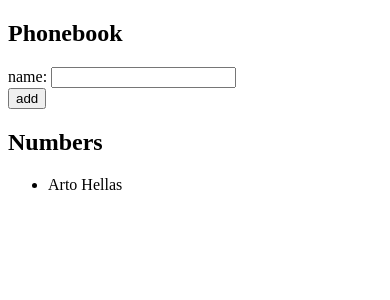
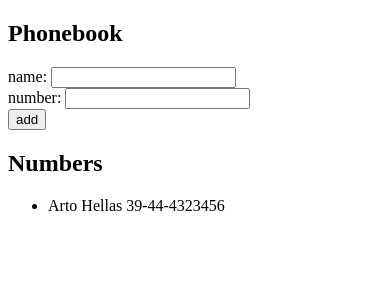
Before and after one commit to mstflotfy/fullStackOpen-exercises-submission-2024-mstflotfy, a React (Vite) app in the folder part2/thePhonebook/: page / in a window 390 px wide. Shown: the top 300 px of the page. Built offline with nearby package versions, Linux system fonts and the light colour scheme.

Commit message:
add 2.8: The Phonebook Step 3

```diff
--- a/part2/thePhonebook/src/App.jsx
+++ b/part2/thePhonebook/src/App.jsx
@@ -2,14 +2,19 @@
 
 const App = () => {
   const [persons, setPersons] = useState([
-    { name: 'Arto Hellas' }
+    {
+      name: 'Arto Hellas',
+      number: '39-44-4323456'
+    }
   ])
   const [newName, setNewName] = useState('')
+  const [newNumber, setNewNumber] = useState('')
 
   const handleSubmit = (e) => {
     e.preventDefault()
     const newPerson = {
-      name: newName
+      name: newName,
+      number: newNumber
     }
     if (persons.some(person => person.name === newName)) {
       alert(`${newName} is already added to phonebook`)
@@ -17,6 +22,7 @@
       setPersons(persons.concat(newPerson))
     }
     setNewName('')
+    setNewNumber('')
   }
 
   return (
@@ -25,8 +31,16 @@
       <form>
         <div>
           name: <input
+                  type='text'
                   value={newName}
                   onChange={e => setNewName(e.target.value)}
+                />
+        </div>
+        <div>
+          number: <input
+                  type='text'
+                  value={newNumber}
+                  onChange={e => setNewNumber(e.target.value)}
                 />
         </div>
         <div>
@@ -35,7 +49,7 @@
       </form>
       <h2>Numbers</h2>
       <ul>
-        {persons.map(person => <li key={person.name}>{person.name}</li>)}
+        {persons.map(person => <li key={person.name}>{person.name} {person.number}</li>)}
       </ul>
     </div>
   )
```
